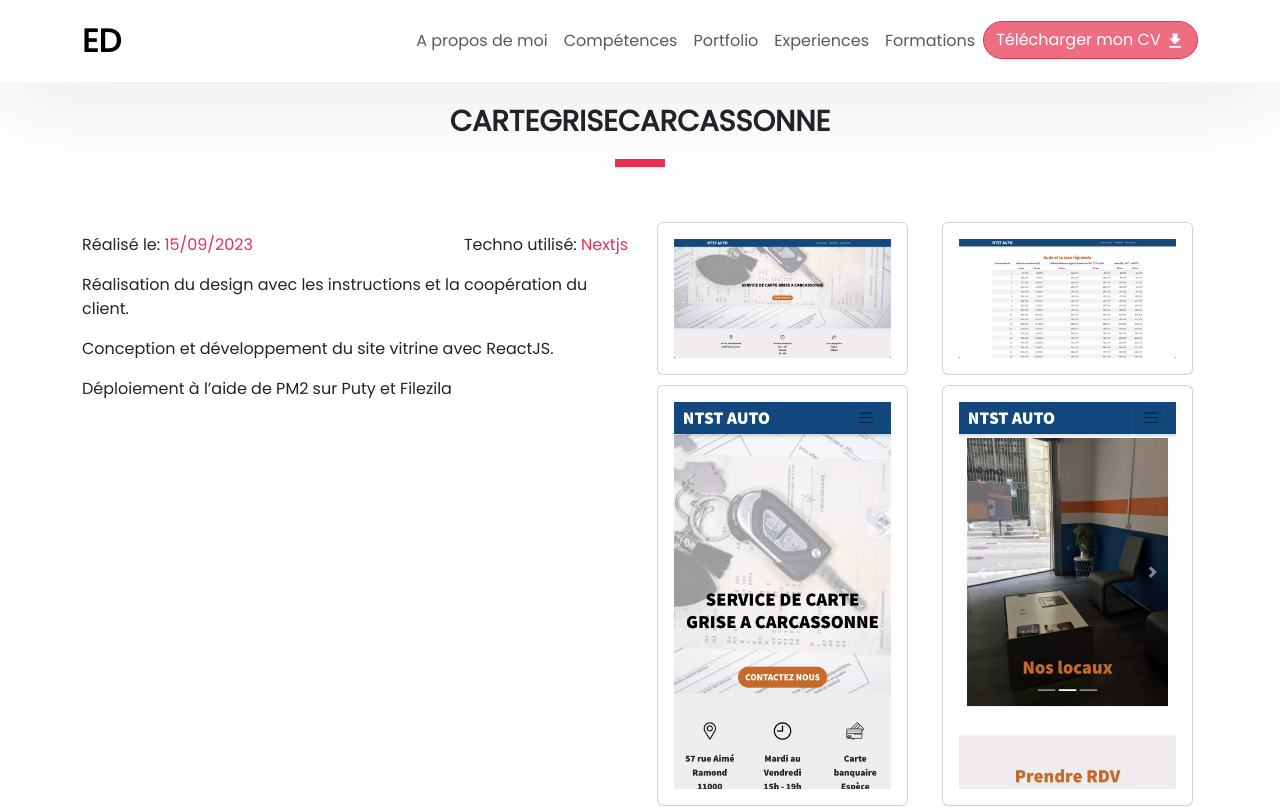
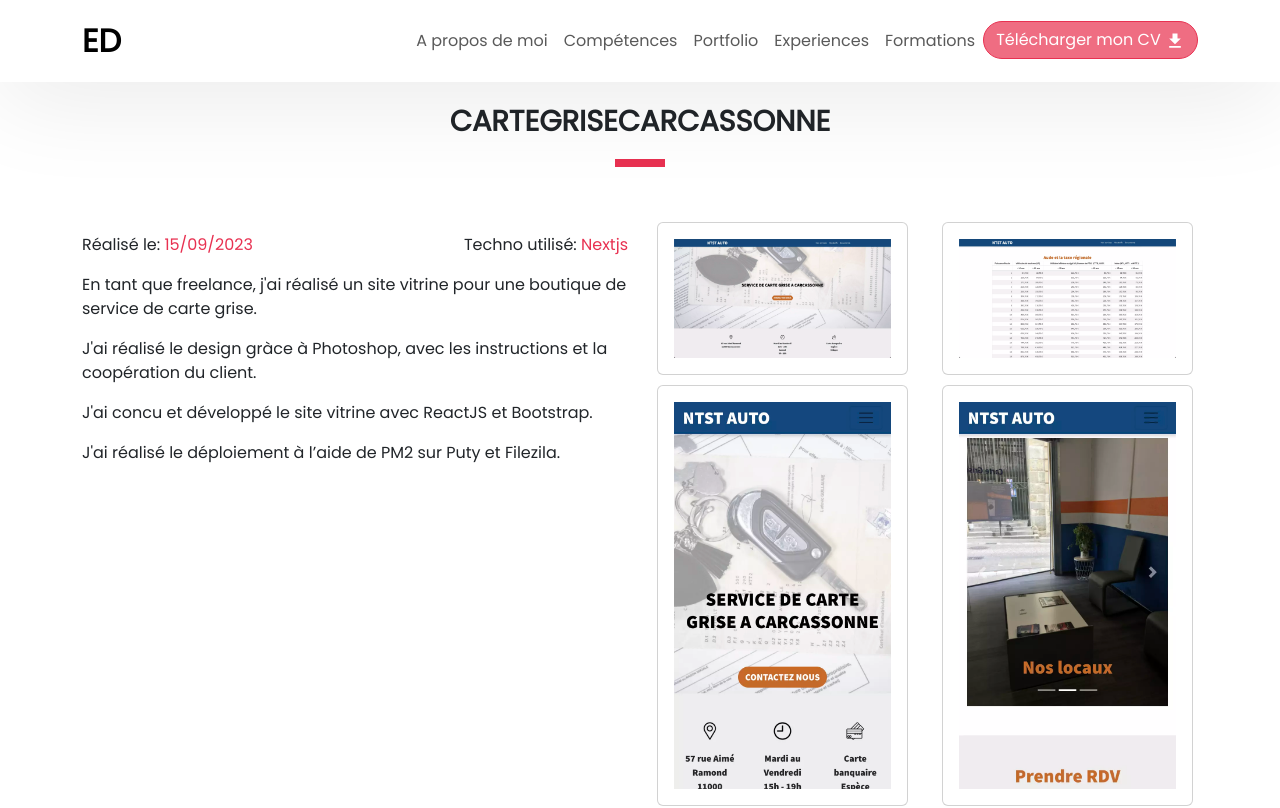
Before and after one commit to EmilieDeOliveira/emiliedeoliveira.github.io, a Next.js app: page /portfolio/cartegrisecarcassonne in a window 1280 px wide. Shown: the top 808 px of the page. Built offline with nearby package versions, Linux system fonts and the light colour scheme.

Commit message:
fix: fix font size and update text

```diff
--- a/src/app/portfolio/[portfolioName]/project.ts
+++ b/src/app/portfolio/[portfolioName]/project.ts
@@ -4,49 +4,52 @@ export const Project = [
     url: "https://emiliedeoliveira.github.io/",
     date: "15/09/2023",
     techno: "Nextjs",
-    descr: `J'ai réaliser ce portfolio pour montrer mes travaux et mes expériences.
-    Je l'ai développer avec NextJs.`,
-    srcImg: ["/assets/images/msfDevice1.webp", "/assets/images/msfDevice1.webp"],
+    descr: `J'ai réalisé ce portfolio pour montrer mes travaux et mes expériences.
+    Je l'ai développé avec NextJs et il m'a permis de comprendre le fonctionnement de l'hergement de github.`,
+    srcImg: ["/assets/images/portfolioSection/portfolio.webp"],
   },
   {
     name: "platinium",
-    date: "15/09/2023",
+    date: "Juillet 2022",
     techno: "Capacitor, ReactJs, NestJs",
     descr: `Durant mon expérience chez Koji, j'ai travaillé en équipe sur Platinium, une application permettant à une entreprise de nettoyage de suivre les heures de travails des employers.
 
-    L'application mobile, realisé avec Capacitor, utilise l'appareil photo pour scanner un QRcode afficher chez le client. Le dashboard admin permet lui de suivre le temps, et générer les QRcode.
+    L'application mobile, realisé avec Capacitor, utilise l'appareil photo pour scanner un QRcode afficher chez le client. Le dashboard admin permet, lui, de suivre les temps de travail ainsi que générer les QRcode.
 
-    Le developpeur back end, et moi même avons utilisé Nextjs pour la partie front, ainsi que Mobx et DaisyUI (Tailwinds). Pour la partie back, nous avons utilisé NestJs.`,
-    srcImg: ["/assets/images/platinium/platinium.webp", "/assets/images/msfDevice1.webp"],
+    Le developpeur back end, et moi même avons utilisé ReactJs pour la partie front, ainsi que Mobx et DaisyUI (Tailwinds). Pour l'application mobile, nous avons utilisé Capacitor. Pour la partie back, nous avons utilisé NestJs.`,
+    srcImg: ["/assets/images/platinium/platinium.webp"],
   },
   {
     name: "gobeyondstudio",
     url: "https://studio.gobeyondpartners.com/",
-    date: "15/09/2023",
+    date: "Mars 2022",
     techno: "Nextjs",
-    descr: `Développement front du site vitrine de My studio factory d’après les maquettes du
-client. Utilisation de React avec typescript et intégrations de Lotties fournie par le
-client pour les animations.`,
+    descr: `Mon premier projet à réaliser au sein de Koji fut le developpement du site vitrine de My Studio Factory d’après les maquettes fournies par le client.
+    J'ai utilisé NextJs avec Typescript et intégré des Lotties fournie par le client pour les animations.
+    En plus de ces animations, j'ai utilisé du css pour créer des effets au passage de la sourie sur certain élément, ainsi que de mettre en place un thème jour/nuit et changer l'apparence du curseur.`,
     srcImg: ["/assets/images/msf/msfDevice1.webp", "/assets/images/msf/msf2.webp", "/assets/images/msf/msf3.webp"],
   },
   {
     name: "lespotionsdelitha",
-    date: "15/09/2023",
+    date: "Octobre 2021",
     techno: "Nextjs",
-    descr: `Réalisation du design ergonomie ( maquette, esthetique ). Conception et
-développement du site e-commerce LespotionsdeLitha avec ReactJS, Redux et
-Boostrap. Utilisation de Stripe pour le tunnel de paiement. Conception de la base
-de données avec MySql et du back end grâce à Nodejs.
-Déploiement à l’aide de PM2 sur Puty et Filezila.`,
+    descr: `En tant que freelance, j'ai réalisé un site e-commerce pour une boutique d'herboristerie.
+
+    J'ai réalisé le design ergonomique ( maquette, esthetique ) avec Photoshop.
+    J'ai concu et développé le site e-commerce avec ReactJS, Redux et Boostrap pour le front ainsi que NodeJs et MySql pour le back.
+    Pour le tunnel de paiement j'ai utilisé Stripe.
+    J'ai réalisé le déploiement à l’aide de PM2 sur Puty et Filezila.`,
     srcImg: ["/assets/images/msfDevice1.webp", "/assets/images/msfDevice1.webp"],
   },
   {
     name: "cartegrisecarcassonne",
     date: "15/09/2023",
     techno: "Nextjs",
-    descr: `Réalisation du design avec les instructions et la coopération du client.
-Conception et développement du site vitrine avec ReactJS.
-Déploiement à l’aide de PM2 sur Puty et Filezila`,
+    descr: `En tant que freelance, j'ai réalisé un site vitrine pour une boutique de service de carte grise.
+
+    J'ai réalisé le design gràce à Photoshop, avec les instructions et la coopération du client.
+    J'ai concu et développé le site vitrine avec ReactJS et Bootstrap.
+    J'ai réalisé le déploiement à l’aide de PM2 sur Puty et Filezila.`,
     srcImg: [
       "/assets/images/cgc/home.webp",
       "/assets/images/cgc/table.webp",
--- a/src/app/skills/skills.tsx
+++ b/src/app/skills/skills.tsx
@@ -24,7 +24,7 @@ const Skills = () => {
               {frontEndData.map((data, i) => (
                 <div key={i} className='skillsData'>
                   <div className='skillsTitle'>{data.title}</div>
-                  <ProgressBar aria-label={data.title} role="progressbar" now={data.percent} label={`${data.percent}%`} className='progressbar' />
+                  <ProgressBar aria-label={data.title} role="progressbar" now={data.percent} className='progressbar' />
                 </div>
               ))}
             </div>
@@ -36,7 +36,7 @@ const Skills = () => {
               {backEndData.map((data, i) => (
                 <div key={i} className='skillsData'>
                   <div className='skillsTitle'>{data.title}</div>
-                  <ProgressBar aria-label={data.title} role="progressbar" now={data.percent} label={`${data.percent}%`} className='progressbar' />
+                  <ProgressBar aria-label={data.title} role="progressbar" now={data.percent} className='progressbar' />
                 </div>
               ))}
             </div>
@@ -45,7 +45,7 @@ const Skills = () => {
               {bdd.map((data, i) => (
                 <div key={i} className='skillsData'>
                   <div className='skillsTitle'>{data.title}</div>
-                  <ProgressBar aria-label={data.title} role="progressbar" now={data.percent} label={`${data.percent}%`} className='progressbar' />
+                  <ProgressBar aria-label={data.title} role="progressbar" now={data.percent} className='progressbar' />
                 </div>
               ))}
             </div>
```
Also changed, not shown: src/app/header/header.css (+8 -1 lines).
